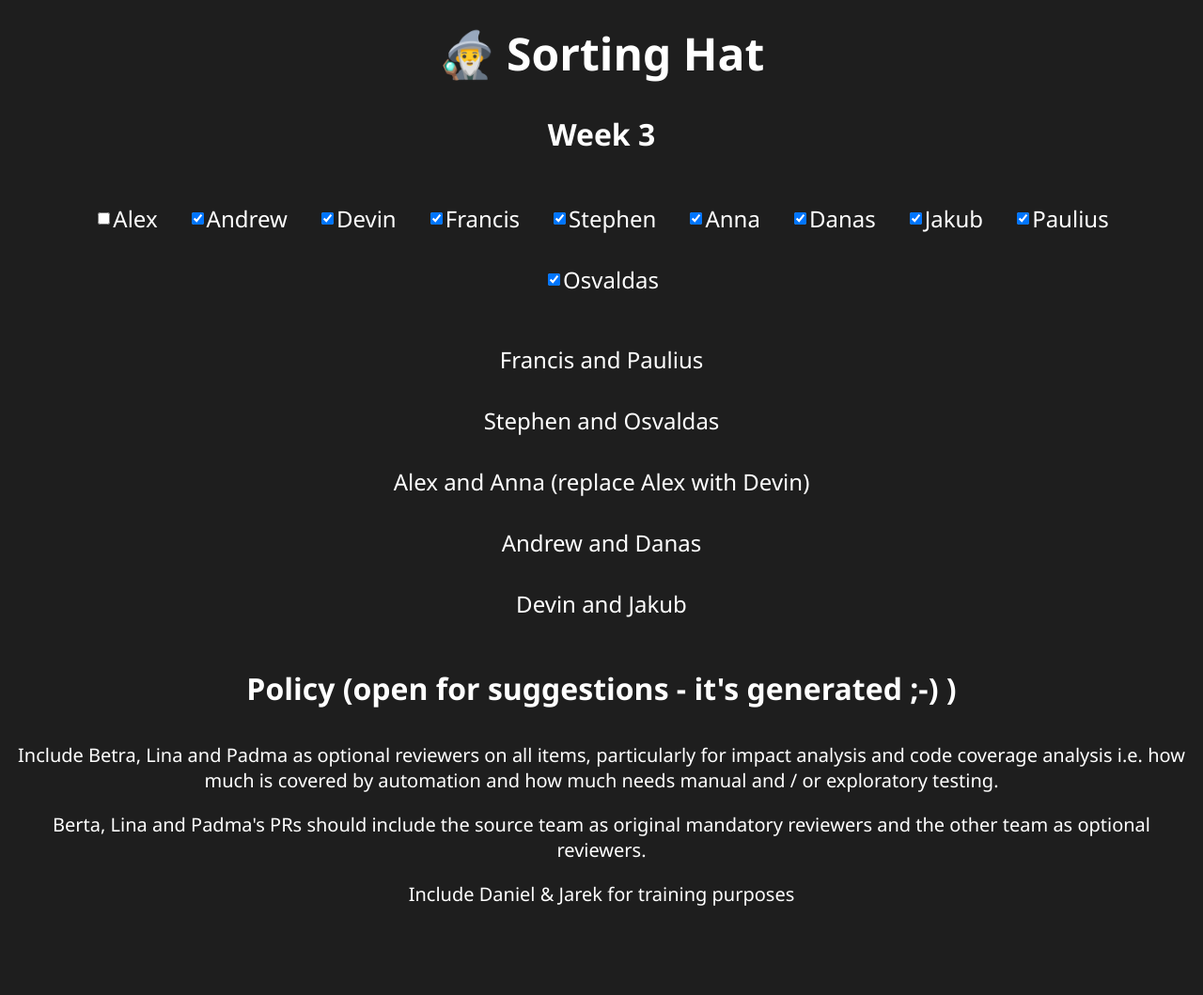
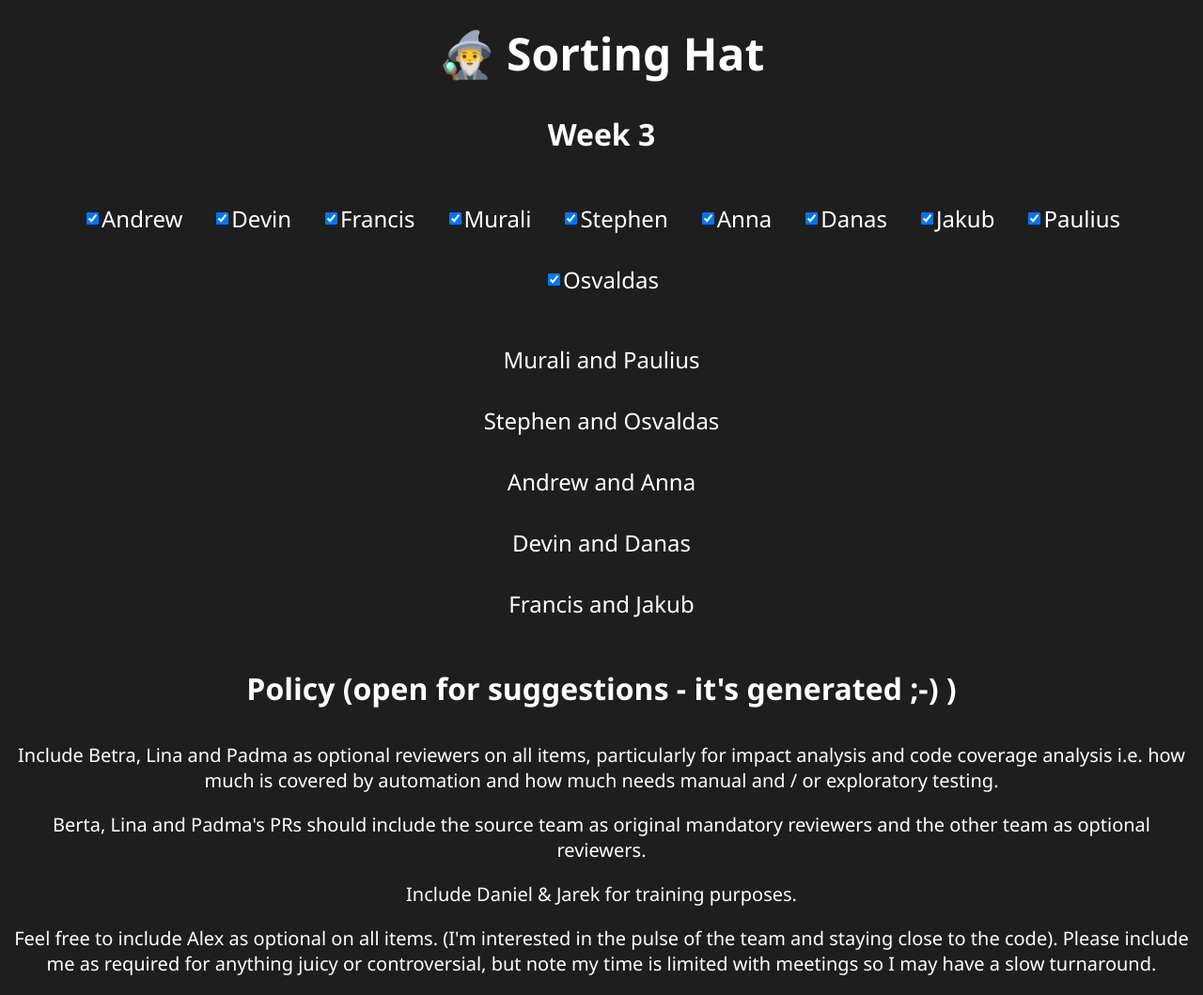
Before and after one commit to AlexKeySmith/prsortinghat, a plain HTML site: page index.html in a window 1280 px wide. Shown: the whole page at 94% size. Before the commit the page ends 985 px from the top, so only its background shows below. Drawn offline with Linux system fonts and the light colour scheme.

Commit message:
remove alex, include murali

```diff
--- a/index.html
+++ b/index.html
@@ -4,7 +4,7 @@
     <title>Name Pairing PWA</title>
     <script>
       // Lists of names
-      var leftList = ["Alex", "Andrew", "Devin", "Francis", "Stephen"];
+      var leftList = ["Andrew", "Devin", "Francis", "Murali", "Stephen"];
       var rightList = ["Anna", "Danas", "Jakub", "Paulius", "Osvaldas"];
 
 
@@ -150,10 +150,6 @@
     <ul class="selections">
        <!-- generate li and checkboxes from the leftList and rightList -->
       <li>
-        <input type="checkbox" id="Alex" />
-        <label for="Alex">Alex</label>
-      </li>
-      <li>
         <input type="checkbox" id="Andrew" checked />
         <label for="Andrew">Andrew</label>
       </li>
@@ -164,6 +160,10 @@
       <li>
         <input type="checkbox" id="Francis" checked />
         <label for="Francis">Francis</label>
+      </li>
+      <li>
+        <input type="checkbox" id="Murali" checked />
+        <label for="Murali">Murali</label>
       </li>
       <li>
         <input type="checkbox" id="Stephen" checked />
@@ -204,7 +204,10 @@
         Berta, Lina and Padma's PRs should include the source team as original mandatory reviewers and the other team as optional reviewers.
     </p>
     <p>
-        Include Daniel & Jarek for training purposes
+        Include Daniel & Jarek for training purposes.
+    </p>
+    <p>
+      Feel free to include Alex as optional on all items. (I'm interested in the pulse of the team and staying close to the code). Please include me as required for anything juicy or controversial, but note my time is limited with meetings so I may have a slow turnaround.
     </p>
 
   </body>
```
